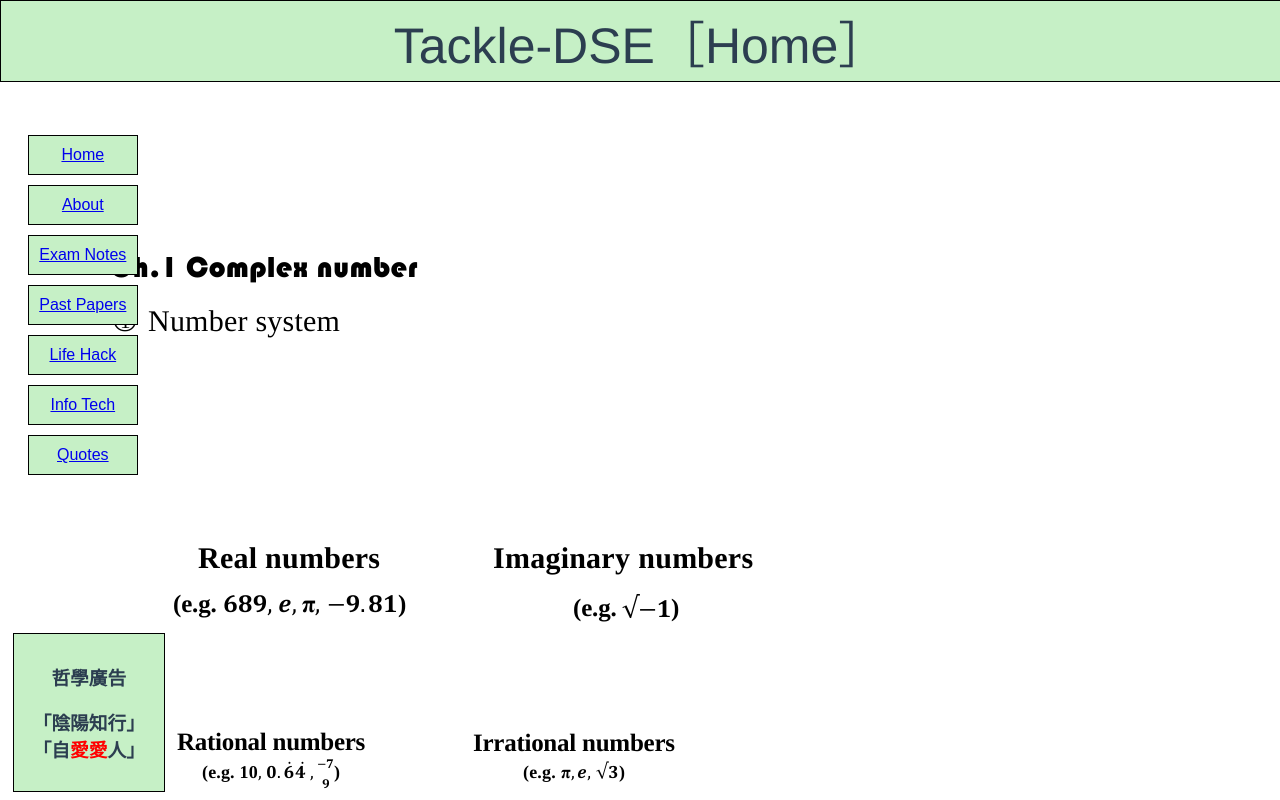
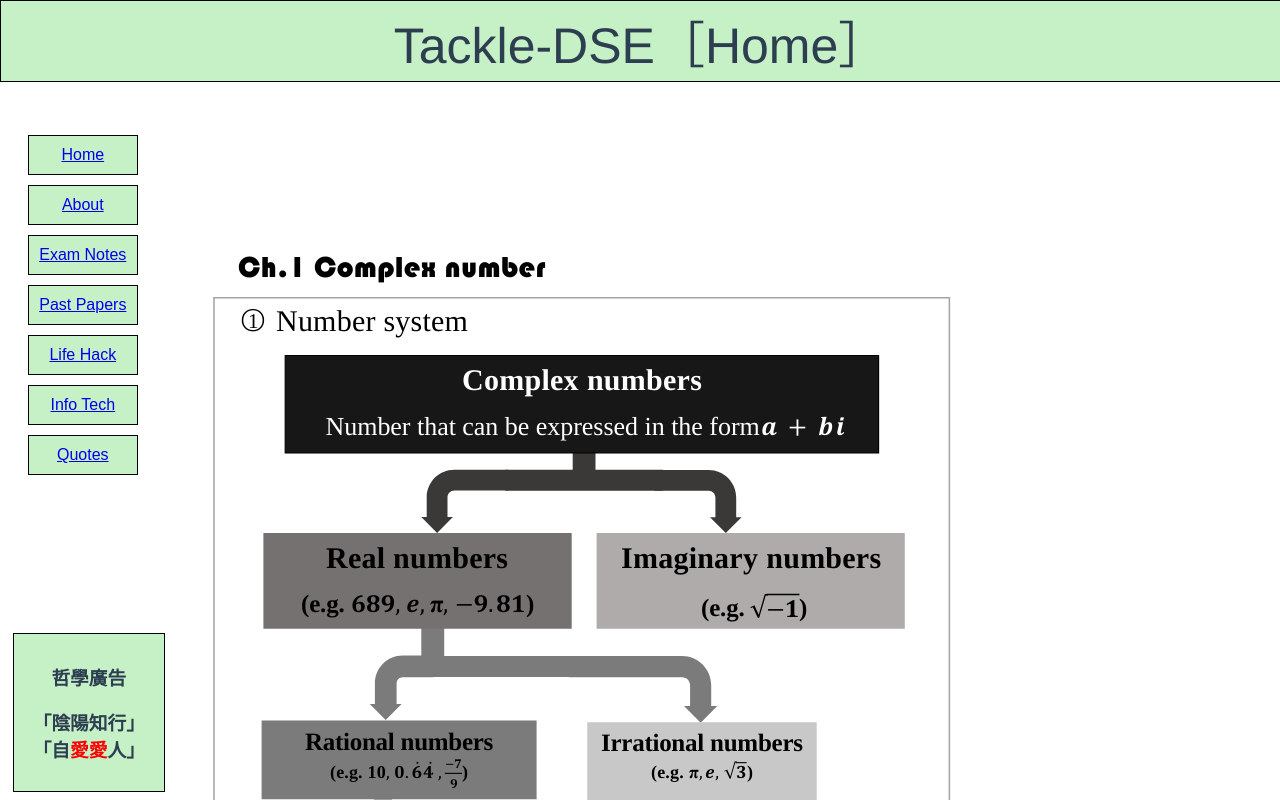
Before and after one commit to learnfromfail/tackle-the-exam, a Vue app: page /Display in a window 1280 px wide. Shown: the top 800 px of the page. Built offline with nearby package versions, Linux system fonts and the light colour scheme.

Commit message:
the commit 19/5

```diff
--- /dev/null
+++ b/src/notes/maths/1/pageOne.vue
@@ -0,0 +1,127 @@
+<template>
+    <svg
+    viewBox="0 0 909 1286"
+    version="1.1"
+    xmlns="http://www.w3.org/2000/svg"
+    xmlns:xlink="http://www.w3.org/1999/xlink"
+    >
+        <clipPath id="c0_1"><path d="M143.1,1152.4v-76.7H766.6v76.7Z"/></clipPath>
+        <clipPath id="c1_1"><path d="M0,1286.3V0H909.3V1286.3H0Z"/></clipPath>
+        <clipPath id="c2_1"><path d="M0,1286.3V0H909.3V1286.3Z"/></clipPath>
+        <g clip-path="url(#c0_1)">
+        <path fill-rule="evenodd" d="M156.6,1076.5h.8v-.8h-.8v.8Z" class="g0_1"/>
+        <path fill-rule="evenodd" d="M156.6,1076.5h.8v-.8h-.8v.8Z" class="g1_1"/>
+        <path fill-rule="evenodd" d="M157.4,1076.5H752v-.8H157.4v.8Z" class="g1_1"/>
+        <path fill-rule="evenodd" d="M752,1076.5h.7v-.8H752v.8Z" class="g1_1"/>
+        <path fill-rule="evenodd" d="M752,1076.5h.7v-.8H752v.8Z" class="g1_1"/>
+        </g>
+        <path fill-rule="evenodd" d="M156.6,1151.7h.8v-75.2h-.8v75.2Z" class="g0_1"/>
+        <path fill-rule="evenodd" d="M156.6,1152.4h.8v-.7h-.8v.7Z" class="g0_1"/>
+        <path fill-rule="evenodd" d="M156.6,1152.4h.8v-.7h-.8v.7Z" class="g1_1"/>
+        <path fill-rule="evenodd" d="M157.4,1152.4H752v-.7H157.4v.7Z" class="g1_1"/>
+        <path fill-rule="evenodd" d="M752,1151.7h.7v-75.2H752v75.2Z" class="g1_1"/>
+        <path fill-rule="evenodd" d="M752,1152.4h.7v-.7H752v.7Z" class="g1_1"/>
+        <path fill-rule="evenodd" d="M752,1152.4h.7v-.7H752v.7Z" class="g1_1"/>
+        <path fill-rule="evenodd" d="M598.9,950.4H776.4V860.8H598.9v89.6Z" class="g1_1"/>
+        <path d="M598.9,950.4H776.4V860.8H598.9v89.6Z" class="g2_1"/>
+        <path fill-rule="evenodd" d="M610.5,891.7H689V866.8H610.5v24.9Z" class="g1_1"/>
+        <path fill-rule="evenodd" d="M610.5,918.1H750.9V892.8H610.5v25.3Z" class="g1_1"/>
+        <path fill-rule="evenodd" d="M610.5,944.2H738.8V918.9H610.5v25.3Z" class="g1_1"/>
+        <path fill-rule="evenodd" d="M234.9,769.2h9.2V734h18.3v35.2h9.2l-18.4,18.3Z" class="g3_1"/>
+        <path fill-rule="evenodd" d="M233.5,864.5h9.1V829.4H261v35.1h9.1l-18.3,18.4Z" class="g4_1"/>
+        <path fill-rule="evenodd" d="M236.6,674.7h9.2V639.5h18.3v35.2h9.2L254.9,693Z" class="g5_1"/>
+        <path fill-rule="evenodd" d="M305.5,525.5H274.7c-15.4,0,-27.8,12.5,-27.8,27.9v20.7h-5.1l15.9,16l15.9,-16h-5V553.4c0,-3.4,2.7,-6.2,6.1,-6.2h30.8Z" class="g6_1"/>
+        <path fill-rule="evenodd" d="M298.7,546.9H529.9V526.1H298.7v20.8Z" class="g6_1"/>
+        <path clip-path="url(#c1_1)" fill-rule="evenodd" d="M293.3,527.6h22.9V453.5H293.3v74.1Z" class="g6_1"/>
+        <path clip-path="url(#c2_1)" fill-rule="evenodd" d="M440.8,526H554c16.2,0,29.2,13.1,29.2,29.2V576h6.1l-16.6,16.7L556,576h6.1V555.2c0,-4.4,-3.6,-8,-8.1,-8H440.8Z" class="g6_1"/>
+        <path clip-path="url(#c1_1)" fill-rule="evenodd" d="M380.4,339.8H326.3c-15.2,0,-27.6,12.4,-27.6,27.6v19.7h-5.4l15.8,15.8l15.8,-15.8h-5.4V367.4c0,-3.8,3,-6.8,6.8,-6.8h54.1Z" class="g7_1"/>
+        <path fill-rule="evenodd" d="M377.2,360.7H535.1V339.8H377.2v20.9Z" class="g7_1"/>
+        <path clip-path="url(#c1_1)" fill-rule="evenodd" d="M444.7,351.4h22.8V277.3H444.7v74.1Z" class="g7_1"/>
+        <path fill-rule="evenodd" d="M157.2,323H750.6V225.5H157.2V323Z" class="g8_1"/>
+        <path d="M157.2,323H750.6V225.5H157.2V323Z" class="g2_1"/>
+        <path clip-path="url(#c1_1)" fill-rule="evenodd" d="M526.5,340h54.1c15.2,0,27.6,12.3,27.6,27.6v19.7h5.4L597.8,403L582,387.3h5.4V367.6c0,-3.8,-3,-6.9,-6.8,-6.9H526.5Z" class="g7_1"/>
+        <path fill-rule="evenodd" d="M468.6,498.8H776.8V403H468.6v95.8Z" class="g5_1"/>
+        <path fill-rule="evenodd" d="M638.4,465.3h33v-1.5h-33v1.5Z" class="g0_1"/>
+        <path fill-rule="evenodd" d="M135.4,498.7H443.7V403H135.4v95.7Z" class="g9_1"/>
+        <path fill-rule="evenodd" d="M133.6,669.3h275V590.6h-275v78.7Z" class="g6_1"/>
+        <path fill-rule="evenodd" d="M316.8,643.9H334v-1.1H316.8v1.1Z" class="g0_1"/>
+        <path fill-rule="evenodd" d="M459.3,670.9H688.7V592.2H459.3v78.7Z" class="ga_1"/>
+        <path fill-rule="evenodd" d="M607.6,633.2h11v-1.1h-11v1.1Z" class="g0_1"/>
+        <path fill-rule="evenodd" d="M133.6,762.5H374.9v-68H133.6v68Z" class="gb_1"/>
+        <path fill-rule="evenodd" d="M133.6,857.2H374.9v-68H133.6v68Z" class="gc_1"/>
+        <path fill-rule="evenodd" d="M132.1,950.4H373.4v-68H132.1v68Z" class="gd_1"/>
+        <path d="M132.1,950.4H373.4v-68H132.1v68Z" class="g2_1"/>
+        <path d="M86,970H821.4V167.7H86V970Z" class="ge_1"/>
+        <path d="M308.1,1132.3h48m2.8,0h47.9m2.9,0h47.9m2.2,0h48" class="gf_1"/>
+        <path d="M85.8,1162.3H821.2V981.6H85.8v180.7Z" class="ge_1"/>
+    </svg>
+</template>
+<script>
+export default {
+
+}
+</script>
+<style scoped>
+.g0_1 {
+}
+.g1_1 {
+  fill: #ffffff;
+}
+.g2_1 {
+  fill: none;
+  stroke: #000000;
+  stroke-width: 1.145;
+  stroke-linecap: butt;
+  stroke-linejoin: miter;
+}
+.g3_1 {
+  fill: #afabab;
+  fill-opacity: 0.70195997;
+}
+.g4_1 {
+  fill: #afabab;
+  fill-opacity: 0.50196;
+}
+.g5_1 {
+  fill: #afabab;
+}
+.g6_1 {
+  fill: #7b7b7b;
+}
+.g7_1 {
+  fill: #3b3838;
+}
+.g8_1 {
+  fill: #181717;
+}
+.g9_1 {
+  fill: #767171;
+}
+.ga_1 {
+  fill: #c8c8c8;
+}
+.gb_1 {
+  fill: #dbdbdb;
+}
+.gc_1 {
+  fill: #ececec;
+}
+.gd_1 {
+  fill: #ffffff;
+  fill-opacity: 0.70195997;
+}
+.ge_1 {
+  fill: none;
+  stroke: #a4a4a4;
+  stroke-width: 1.527;
+  stroke-linecap: butt;
+  stroke-linejoin: miter;
+}
+.gf_1 {
+  fill: none;
+  stroke: #0070c0;
+  stroke-width: 1.527;
+  stroke-linecap: butt;
+  stroke-linejoin: miter;
+}
+</style>
--- a/src/views/Display.vue
+++ b/src/views/Display.vue
@@ -1,24 +1,6 @@
 <template>
-    <div
-      id="p1"
-      style="overflow: hidden; position: relative; background-color: white; width: 909px; height: 1286px;"
-    >
-  <div
-        id="pg1Overlay"
-        style="width:100%; height:100%; position:absolute; z-index:1; background-color:rgba(0,0,0,0); -webkit-user-select: none;"
-      ></div>
-      <!-- <div id="pg1" style="-webkit-user-select: none;">
-        <object
-          width="909"
-          height="1286"
-          data="1/1.svg"
-          type="image/svg+xml"
-          id="pdf1"
-          style="width:909px; height:1286px; -moz-transform:scale(1); z-index: 0;"
-        ></object>
-      </div> -->
-      <!-- End page background -->
-
+    <div id="p1">
+      <pageOne />
       <!-- Begin text definitions (Positioned/styled in CSS) -->
       <div id="t1_1" class="t s1_1">Ch.1 Complex number</div>
       <div id="t2_1" class="t s2_1">○</div>
@@ -90,14 +72,26 @@
   </div>
 </template>
 <script>
+import pageOne from "../notes/maths/1/pageOne.vue";
 export default {
     name: "Display",
     props:{
 
+    },
+    components:{
+      pageOne,
     }
 }
 </script>
 <style scoped>
+  #p1 {
+    left : 10%;
+    overflow: hidden;
+    position: relative;
+    background-color: white;
+    width: 909px;
+    height: 1286px;
+  }
   @font-face {
     font-family: Bauhaus93_4;
     src: url("../notes/maths/fonts/Bauhaus93_4.woff") format("woff");
@@ -476,7 +470,7 @@ export default {
     font-family: SimSun_c;
     color: #000;
     -webkit-text-stroke: 0.9px #000;
-    text-stroke: 0.9px #000;
+    /*text-stroke: 0.9px #000;*/
   }
   .s6_1 {
     font-size: 21px;
```
Also changed, not shown: src/notes/maths/1/pageOne.svg (renamed from src/notes/maths/1/1.svg). Lines whose indentation alone changed are shown as unchanged.
